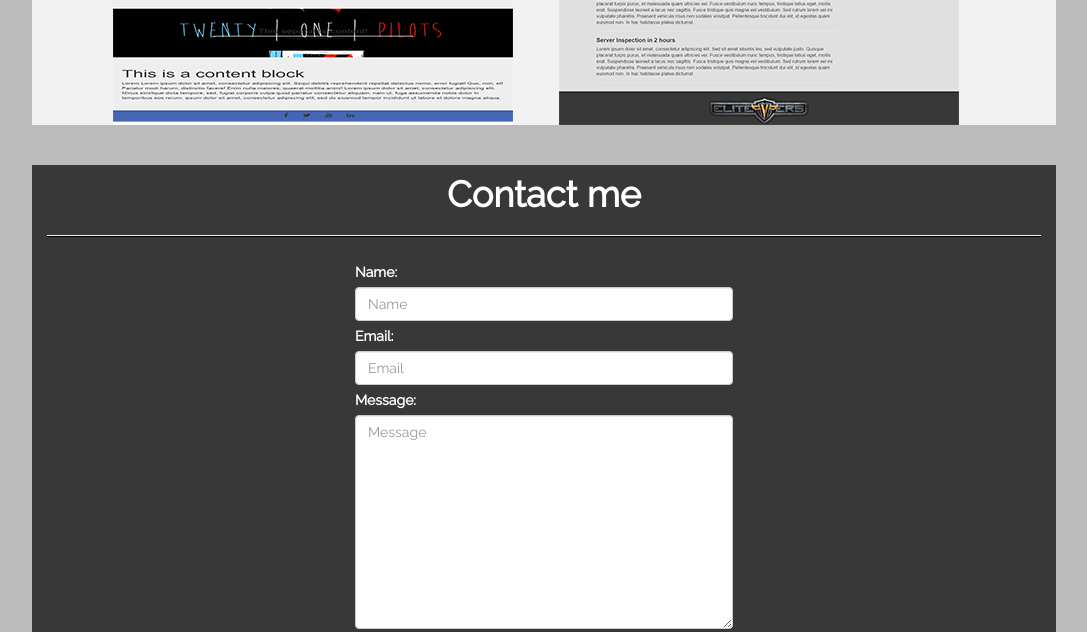
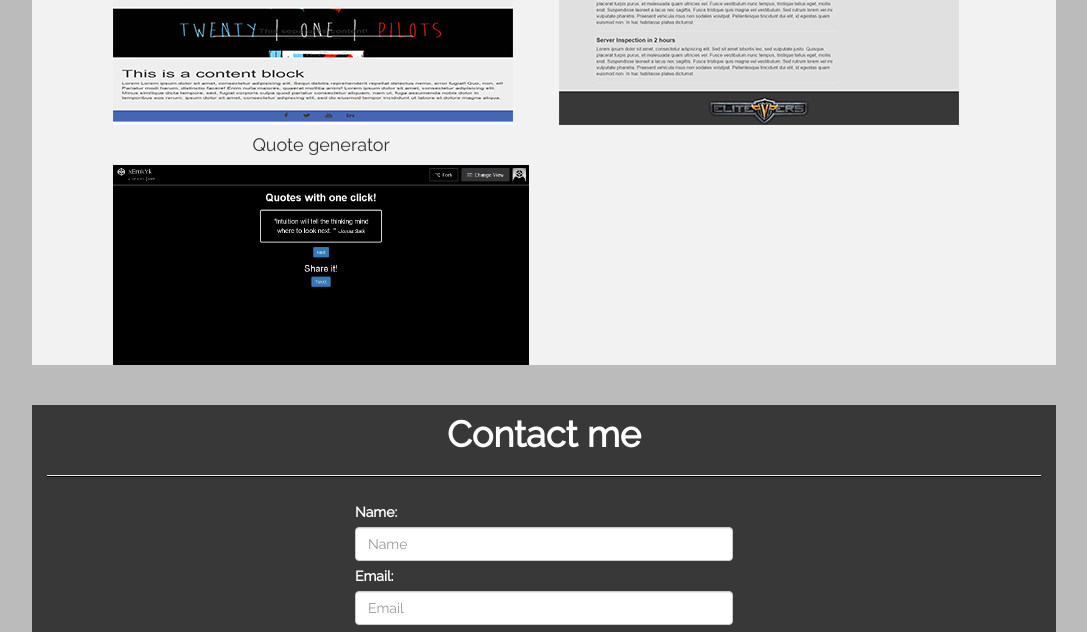
Before and after one commit to BlackMetalzCode/BlackMetalzCode, a plain HTML site: page index.html in a window 1280 px wide. Shown: the part 840-1472 px from the top of the page, without its empty margins (96-1183 px from the left). Drawn offline with nearby package versions, Linux system fonts and the light colour scheme; a script that the page names is missing.

Commit message:
Update index.html

```diff
--- a/index.html
+++ b/index.html
@@ -66,6 +66,11 @@
 			<h4 class="text-center">Silkroad online web (Responsive)</h4>
 			<img src="images/silkroad-web.jpg" alt="Silkroad-web" class="img-responsive img-right">
 			</div>
+
+			<div class="col-md-6">
+				<h4 class="text-center">Quote generator</h4>
+				<img src="images/quote1click.png" alt="Quote generator" class="img-responsive">
+			</div>
 		</div>
 	</div>
 </div>
```
